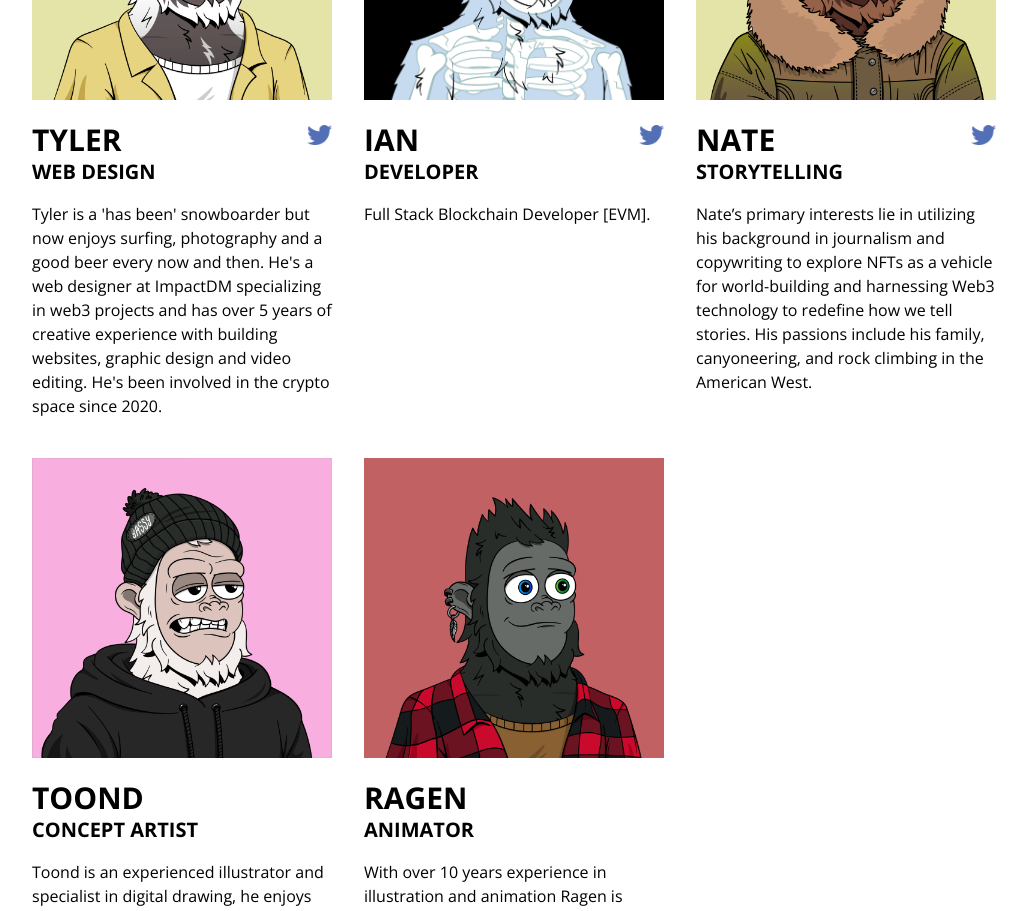
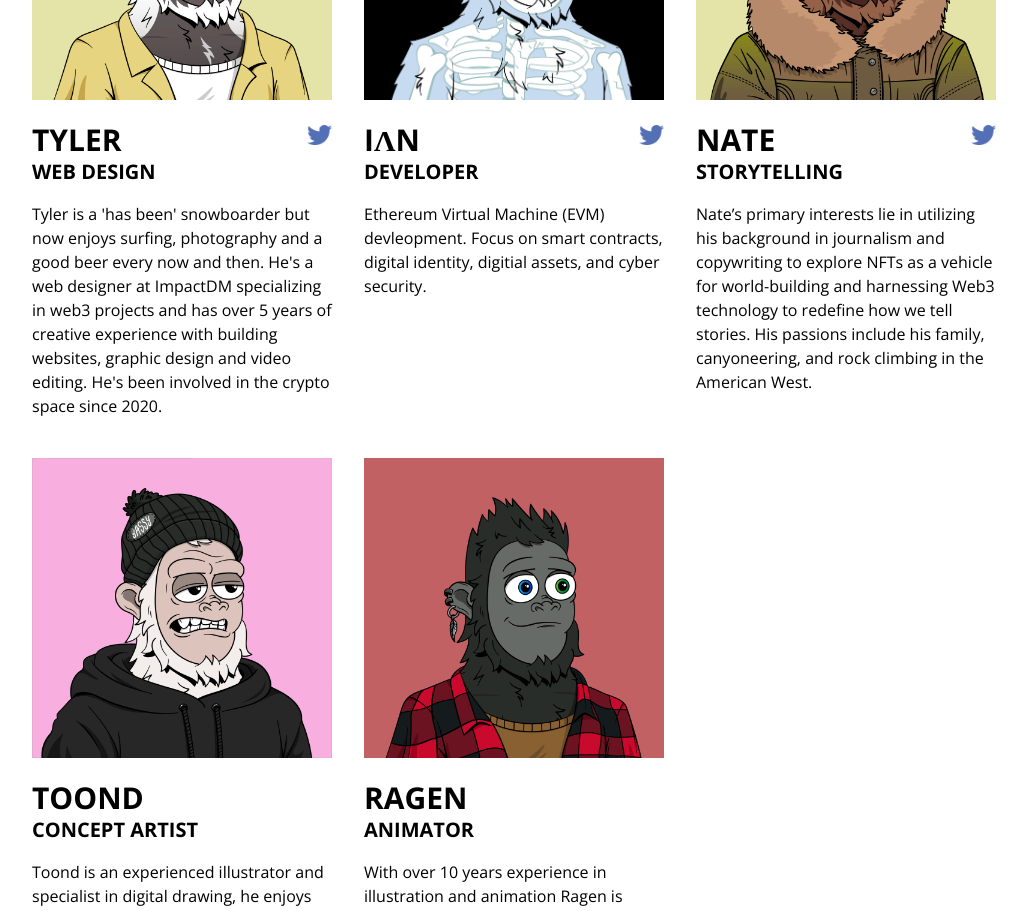
Before and after one commit to 0xIanB/shredding-sassy, a Next.js app: page /team in a window 1280 px wide. Shown: the part 2080-2991 px from the top of the page, without its empty margins (64-1091 px from the left). Built offline with nearby package versions, Linux system fonts and the light colour scheme; a web font is replaced by a local one.

Commit message:
updated team

```diff
--- a/pages/team.js
+++ b/pages/team.js
@@ -495,7 +495,7 @@ const team = () => {
                 <div>
                   {/* Name */}
                   <div>
-                    <h1 className='uppercase text-3xl font-bold text-darkpurple2'>ian</h1>
+                    <h1 className='uppercase text-3xl font-bold text-darkpurple2'>IΛN</h1>
                   </div>
                   {/* Title */}
                   <div>
@@ -505,7 +505,7 @@ const team = () => {
                 {/* Right Side */}
                 <div className='flex pb-8 cursor-pointer'>
                   <a
-                    href='https://twitter.com/IanWBoyle'
+                    href='https://twitter.com/0xIanB'
                     rel='noreferrer'
                     target='_blank'
 
@@ -523,7 +523,7 @@ const team = () => {
               </div>
               {/* Description */}
               <div className='flex'>
-                <p>{"Full Stack Blockchain Developer [EVM]."} </p>
+                <p>{"Ethereum Virtual Machine (EVM) devleopment. Focus on smart contracts, digital identity, digitial assets, and cyber security."} </p>
               </div>
             </div>
             {/* Card */}
```
